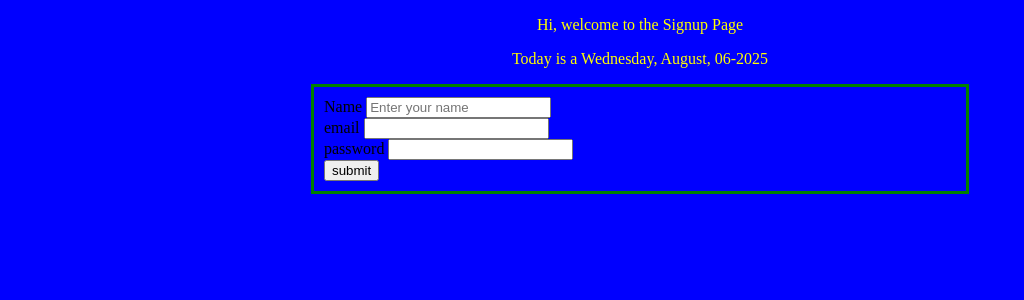
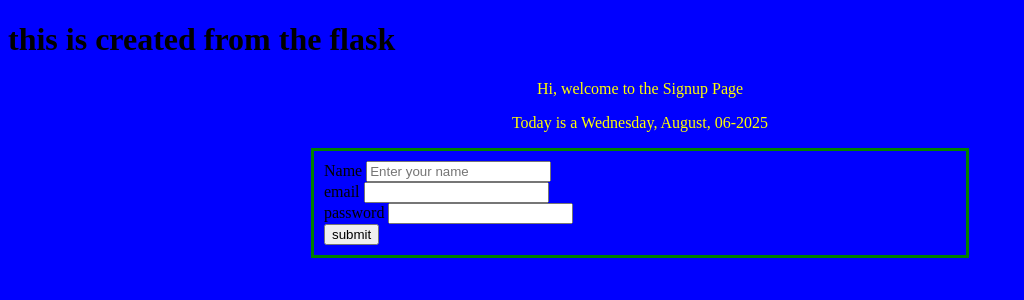
Before and after one commit to amit2pupu/amit2pupu, a Flask app: page / in a window 1280 px wide. Shown: the top 300 px of the page, without its empty margins (0-1024 px from the left). Run offline with Flask 3, Linux system fonts and the light colour scheme.

```diff
--- a/templates/index.html
+++ b/templates/index.html
@@ -4,6 +4,7 @@
 <!--[if IE 8]>         <html class="no-js lt-ie9"> <![endif]-->
 <!--[if gt IE 8]>      <html class="no-js"> <!--<![endif]-->
 <html>
+    <h1> this is created from the flask</h1>
     <head>
         <meta charset="utf-8">
         <meta http-equiv="X-UA-Compatible" content="IE=edge">
```
